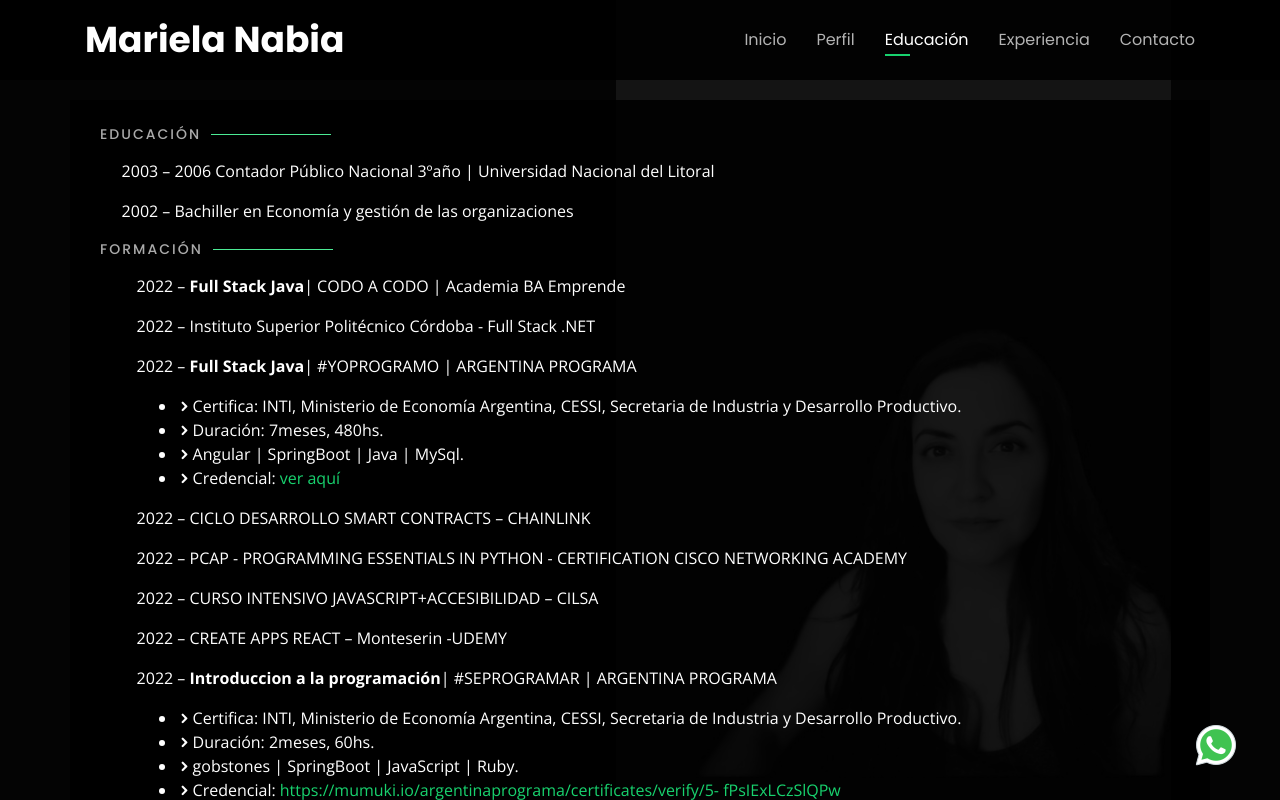
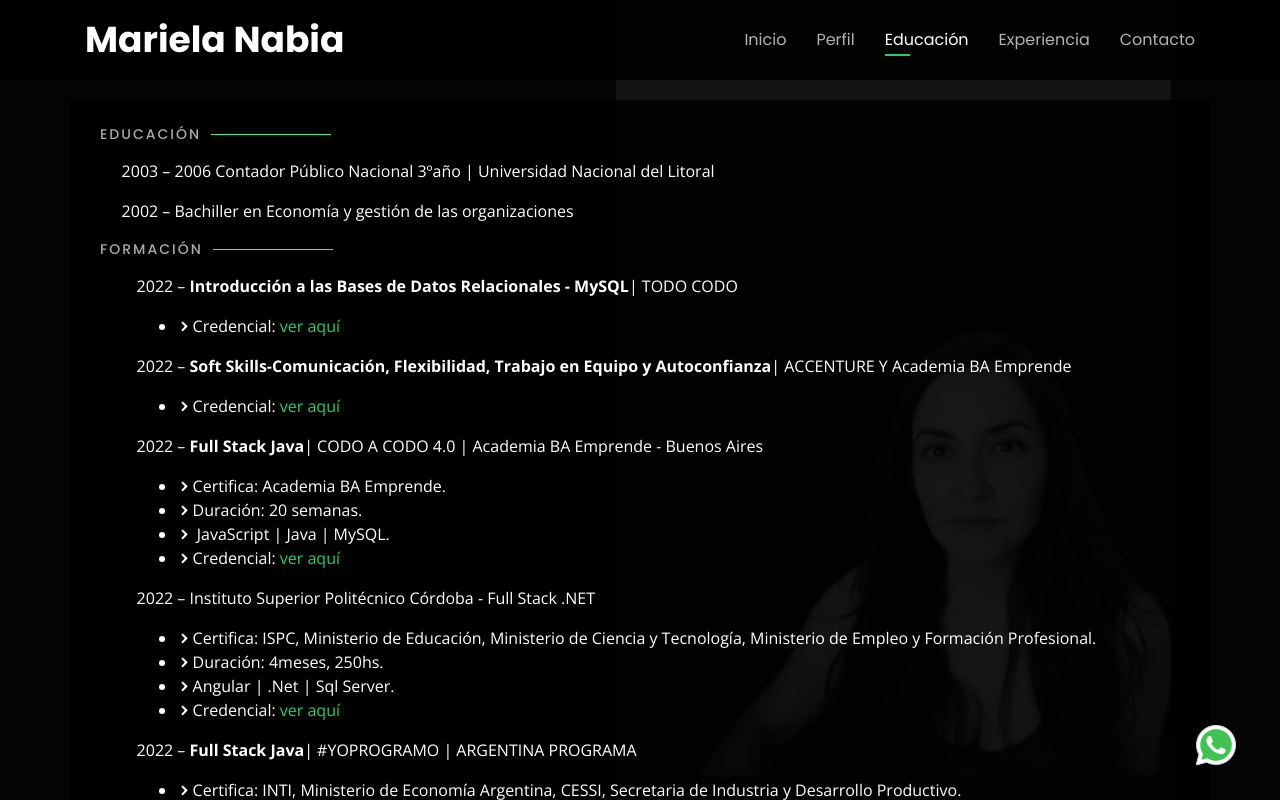
Before and after one commit to MarielaNabia/CV-NabiaMariela, a plain HTML site: page index.html in a window 1280 px wide. Both pictures are taken after a click on the link "Educación". Shown: the top 800 px of the page. Drawn offline with nearby package versions, Linux system fonts and the light colour scheme.

Commit message:
actualizacion

```diff
--- a/index.html
+++ b/index.html
@@ -264,17 +264,38 @@
         <div class="row" style="margin-left:2%;" >
 
             <div class="col-lg-12" >
-              <P>2022 – <strong>Full Stack Java</strong>| CODO A CODO | Academia BA Emprende </P>
+              <P>2022 – <strong>Introducción a las Bases de Datos Relacionales - MySQL</strong>| TODO CODO </P>
+              <ul>
+              <li><i class="icofont-rounded-right"></i>Credencial: <a href="https://todocodeacademy.com/certificate/icn/">ver aquí</a> </li>
+              </ul>
+              <P>2022 – <strong>Soft Skills-Comunicación, Flexibilidad, Trabajo en Equipo y Autoconfianza</strong>| ACCENTURE Y  Academia BA Emprende </P>
+              <ul>
+              <li><i class="icofont-rounded-right"></i>Credencial: <a href="./assets/certificados/1Diploma_accenture_HabilidadesBlandas.pdf">ver aquí</a> </li>
+              </ul>
+              <P>2022 – <strong>Full Stack Java</strong>| CODO A CODO 4.0 | Academia BA Emprende - Buenos Aires </P>
+              <ul>
+                <li><i class="icofont-rounded-right"></i>Certifica: Academia BA Emprende. </li>
+                <li><i class="icofont-rounded-right"></i>Duración: 20 semanas.</li>
+                <li><i class="icofont-rounded-right"></i> JavaScript | Java | MySQL.  </li>
+                <li><i class="icofont-rounded-right"></i>Credencial: <a href="">ver aquí</a> </li>
+              </ul>
               <P>2022 – Instituto Superior Politécnico Córdoba - Full Stack .NET</P>
+              <ul>
+                <li><i class="icofont-rounded-right"></i>Certifica: ISPC, Ministerio de Educación, Ministerio de Ciencia y Tecnología, Ministerio de Empleo y Formación Profesional. </li>
+                <li><i class="icofont-rounded-right"></i>Duración: 4meses, 250hs.</li>
+                <li><i class="icofont-rounded-right"></i>Angular | .Net | Sql Server.  </li>
+                <li><i class="icofont-rounded-right"></i>Credencial: <a href="./assets/certificados/1CERTIFICADO NABIA_FullStack.Net.pdf">ver aquí</a> </li>
+                </ul>
               <P>2022 – <strong>Full Stack Java</strong>| #YOPROGRAMO | ARGENTINA PROGRAMA </P>
               <ul>
                 <li><i class="icofont-rounded-right"></i>Certifica: INTI, Ministerio de Economía Argentina, CESSI, Secretaria de Industria y Desarrollo Productivo. </li>
                 <li><i class="icofont-rounded-right"></i>Duración: 7meses, 480hs.</li>
                 <li><i class="icofont-rounded-right"></i>Angular | SpringBoot | Java | MySql.  </li>
-                <li><i class="icofont-rounded-right"></i>Credencial: <a href="https://drive.google.com/file/d/1DDFrTlwlAuNu4dl-EnjHIFI1axnThcnf/view?usp=share_link">ver aquí</a> </li>
+                <li><i class="icofont-rounded-right"></i>Credencial: <a href="./assets/certificados/1Certificado_YoProgramo_fullStackJava.pdf">ver aquí</a> </li>
 
               </ul>
-
+              <P>2022 – INTRODUCCION A .NET 6.0 – Polo Tecnológico Municipal Mina Clavero</P>
+              <P>2022 – Instituto Superior Politécnico Córdoba - Tecnicatura en Desarrollo Web y Aplicaciones Digitales. 1Año</P>
               <P>2022 – CICLO DESARROLLO SMART CONTRACTS – CHAINLINK </P>
               <P>2022 – PCAP - PROGRAMMING ESSENTIALS IN PYTHON - CERTIFICATION CISCO NETWORKING ACADEMY </P>
               <P>2022 – CURSO INTENSIVO JAVASCRIPT+ACCESIBILIDAD – CILSA </P>
@@ -285,8 +306,7 @@
                 <li><i class="icofont-rounded-right"></i>Duración: 2meses, 60hs.</li>
                 <li><i class="icofont-rounded-right"></i>gobstones | SpringBoot | JavaScript | Ruby.  </li>
                 <li><i class="icofont-rounded-right"></i>Credencial: <a href="https://mumuki.io/argentinaprograma/certificates/verify/5-
-                  fPsIExLCzSlQPw">https://mumuki.io/argentinaprograma/certificates/verify/5-
-                  fPsIExLCzSlQPw</a> </li>
+                  fPsIExLCzSlQPw">ver aquí</a> </li>
               </ul>
               <P>2021 – 2021 CURSO ANALISIS TECNICO DE MERCADOS DE CAPITALES | ONDAS ELLIOTT | SCHNEEBERGER </P>
 
@@ -303,10 +323,13 @@
               <p>
                 2023 – Ingeniería en Sistemas de información |  Universidad Tecnológica Nacional
               </p>
+              <p>
+                2023 – Curso Java - Spring Avanzado | CODO A CODO 4.0 | Academia BA Emprende
+              </p>
               <P>2022 – Instituto Superior Politécnico Córdoba - Tecnicatura en Ciencias de Datos e Inteligencia Artificial</P>
-              <P>2022 – Instituto Superior Politécnico Córdoba - Tecnicatura en Desarrollo Web y Aplicaciones Digitales</P>
 
-              <P>2022 – INTRODUCCION A .NET 6.0 – Polo Tecnológico Municipal Mina Clavero</P>
+
+
             </div>
 
           </div>
```
Also changed, not shown: 3 other files.
